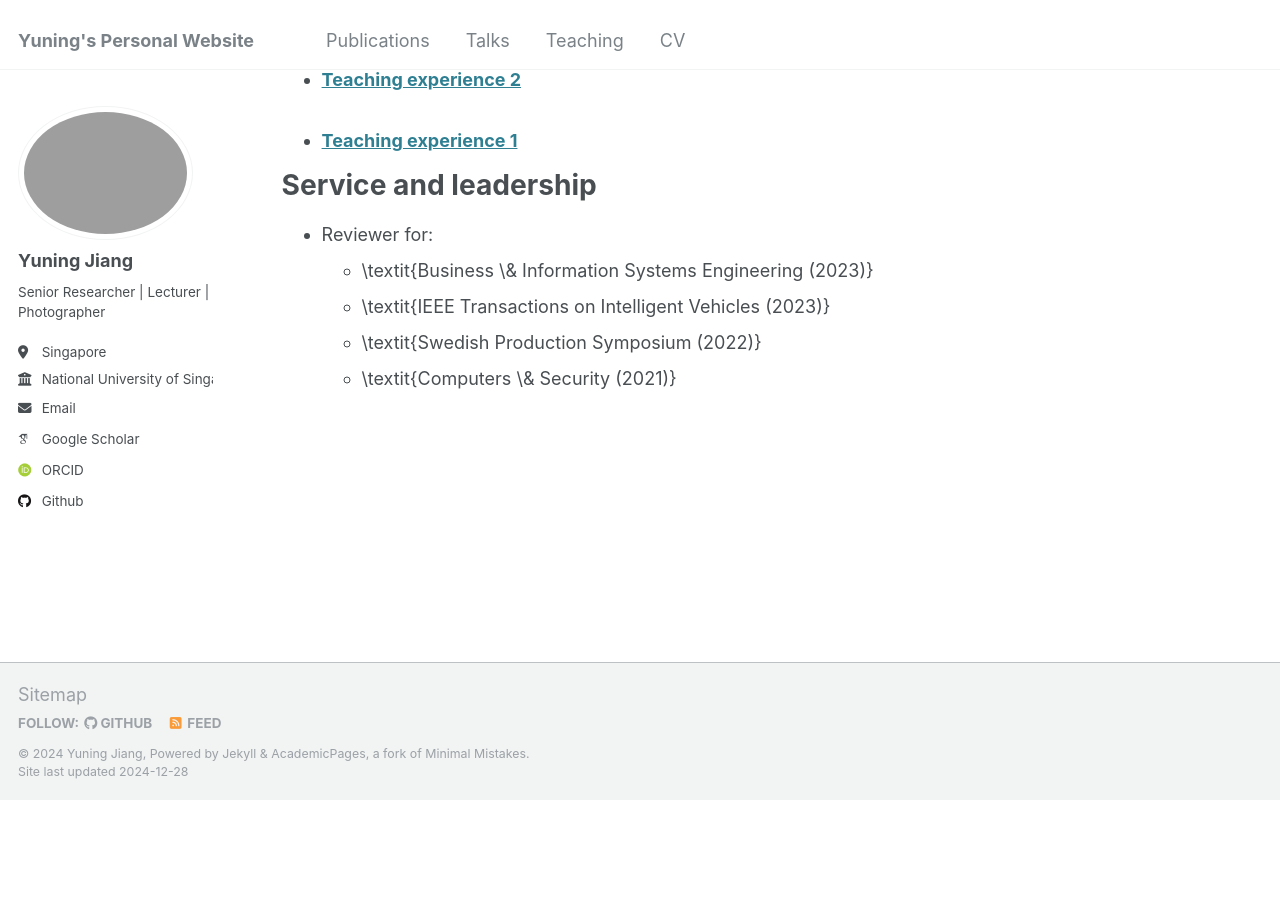
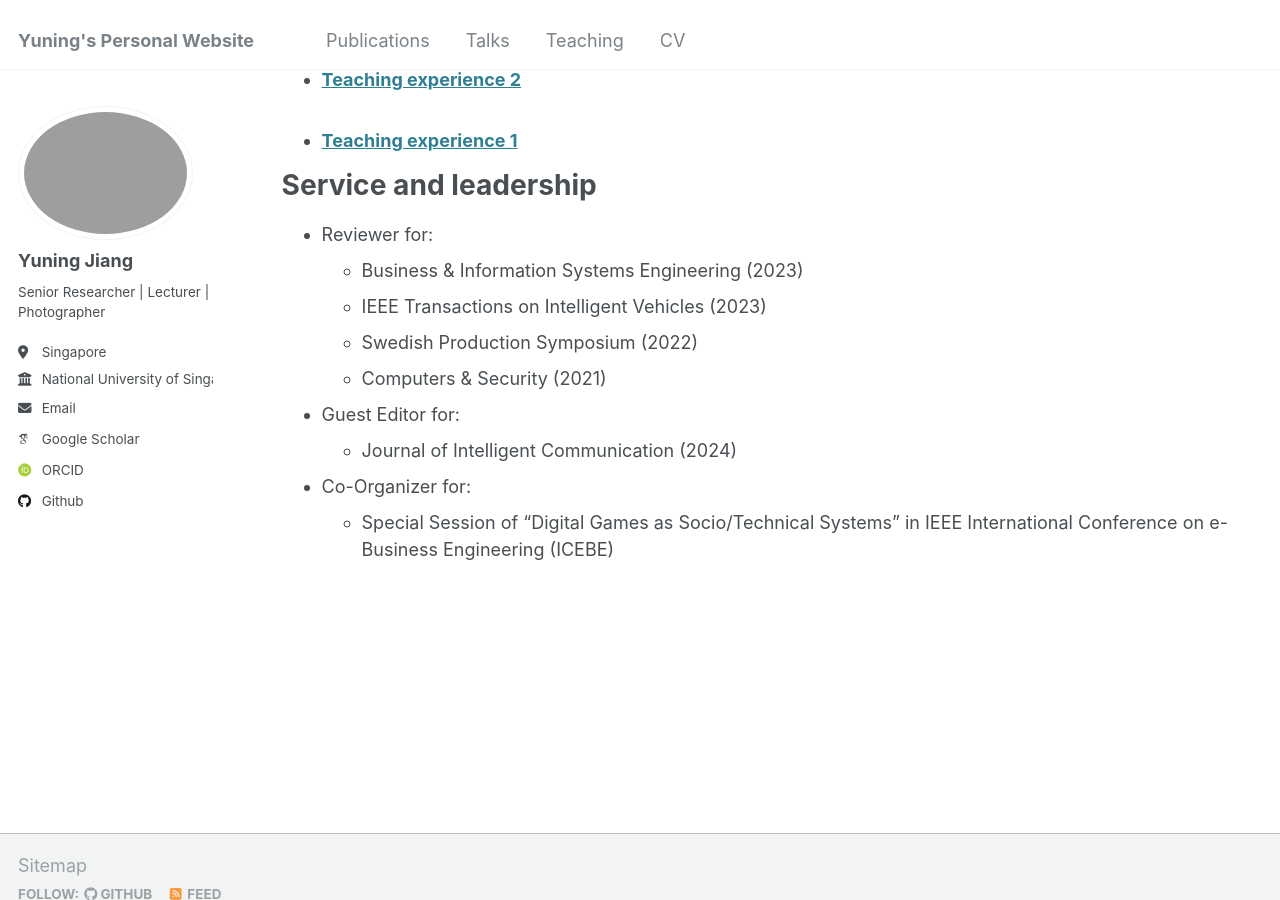
Before and after one commit to Yuning-J/yuning-j.github.io, a Jekyll site: the page built from _pages/cv.md, in a window 1280 px wide and 900 px high, scrolled down 1681 px. Built offline with Jekyll 4.4.1, drawn with Linux system fonts in a browser that asks for light colours; some web fonts are replaced; before the commit the page ends 2481 px from its top, so only the background shows below that.

Commit message:
Update cv.md

```diff
--- a/_pages/cv.md
+++ b/_pages/cv.md
@@ -53,7 +53,13 @@ Teaching
 Service and leadership
 ======
 * Reviewer for:
-  * \textit{Business \& Information Systems Engineering (2023)}
-  * \textit{IEEE Transactions on Intelligent Vehicles (2023)}
-  * \textit{Swedish Production Symposium (2022)}
-  * \textit{Computers \& Security (2021)}
+  * Business & Information Systems Engineering (2023)
+  * IEEE Transactions on Intelligent Vehicles (2023)
+  * Swedish Production Symposium (2022)
+  * Computers & Security (2021)
+
+* Guest Editor for:
+  * Journal of Intelligent Communication (2024)
+
+* Co-Organizer for:
+  * Special Session of "Digital Games as Socio/Technical Systems" in  IEEE International Conference on e-Business Engineering (ICEBE)
```
